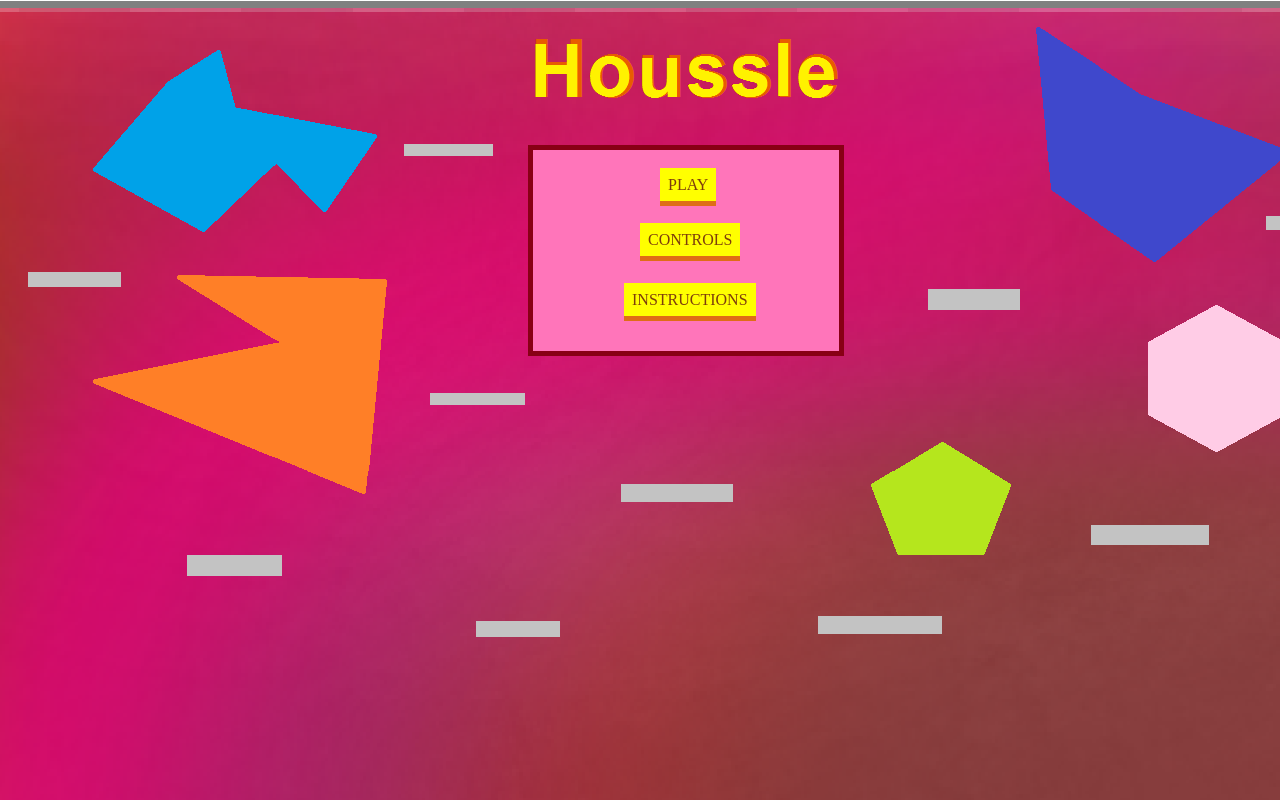
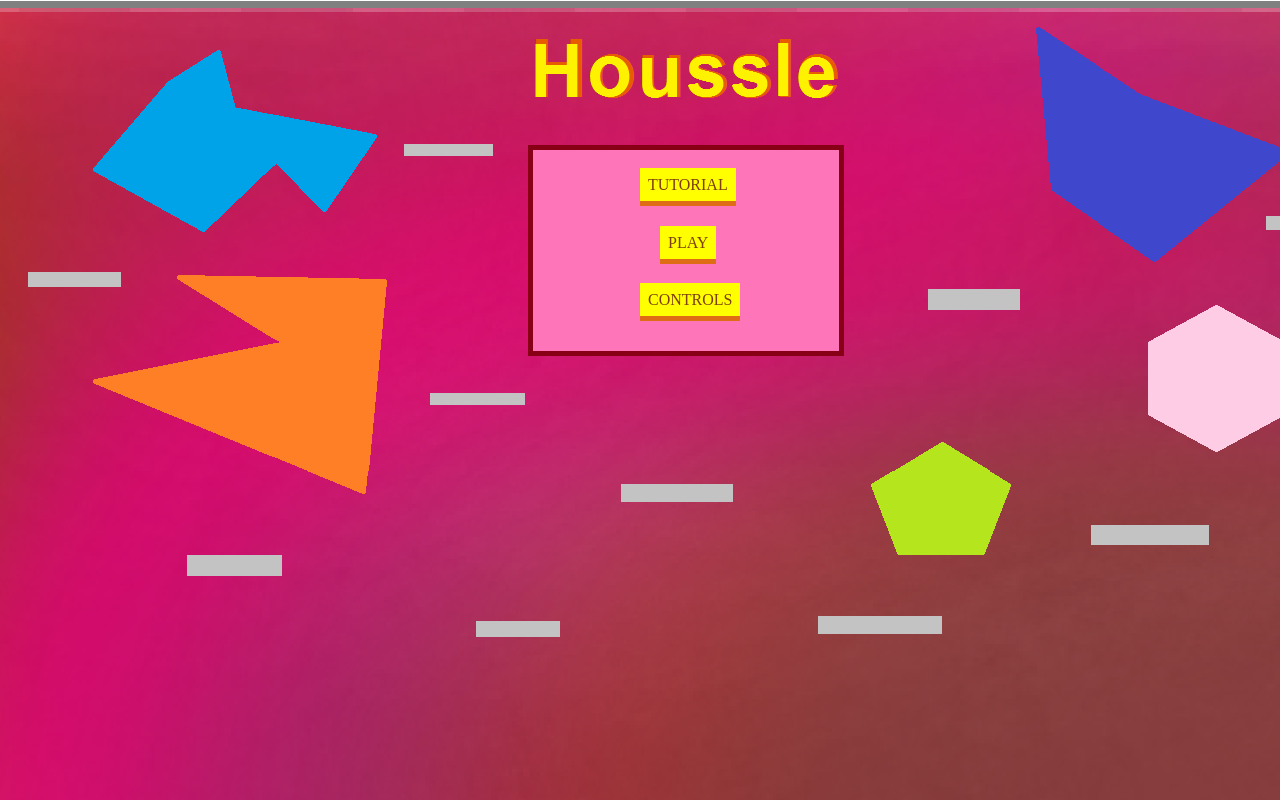
Before and after one commit to ArturoSG3/Bin-Packing-Videogame, a plain HTML site: page index.html in a window 1280 px wide. Drawn offline with Linux system fonts and the light colour scheme.

Commit message:
Final game

```diff
--- a/index.html
+++ b/index.html
@@ -10,13 +10,15 @@
 			<a href = "user.html">Play</a>
 		</p>
 
+		<p id = "instructions">
+			<a href = "instructions.html">Tutorial</a>
+		</p>
+
 		<p id = "controls">
 			<a href = "controls.html">Controls</a>
 		</p>
 
-		<p id = "instructions">
-			<a href = "instructions.html">Instructions</a>
-		</p>
+
 
 
 	</body>
--- a/styleindex.css
+++ b/styleindex.css
@@ -4,22 +4,24 @@ body{
 
 }
 
+#instructions{
+	position: absolute;
+  	left: 640px;
+  	top: 160px;
+}
 
 #user{
 	position: absolute;
   	left: 660px;
-  	top: 160px;
+  	top: 218px;
 }
+
 #controls{
 	position: absolute;
   	left: 640px;
-  	top: 215px;
-}
-#instructions{
-	position: absolute;
-  	left: 624px;
   	top: 275px;
 }
+
 
 a{
 	background-color:yellow;
```
Also changed, not shown: selector.html (+0 -6 lines).
